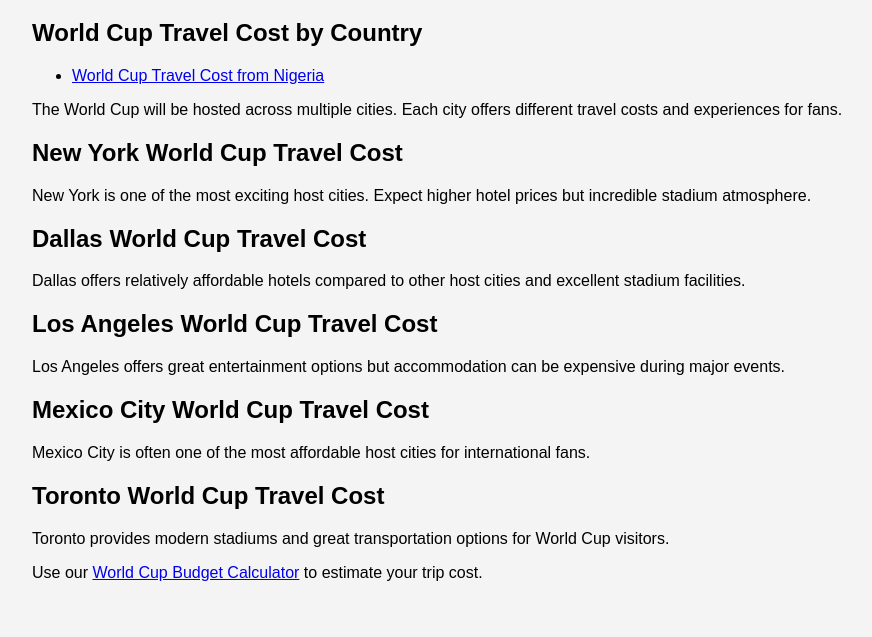
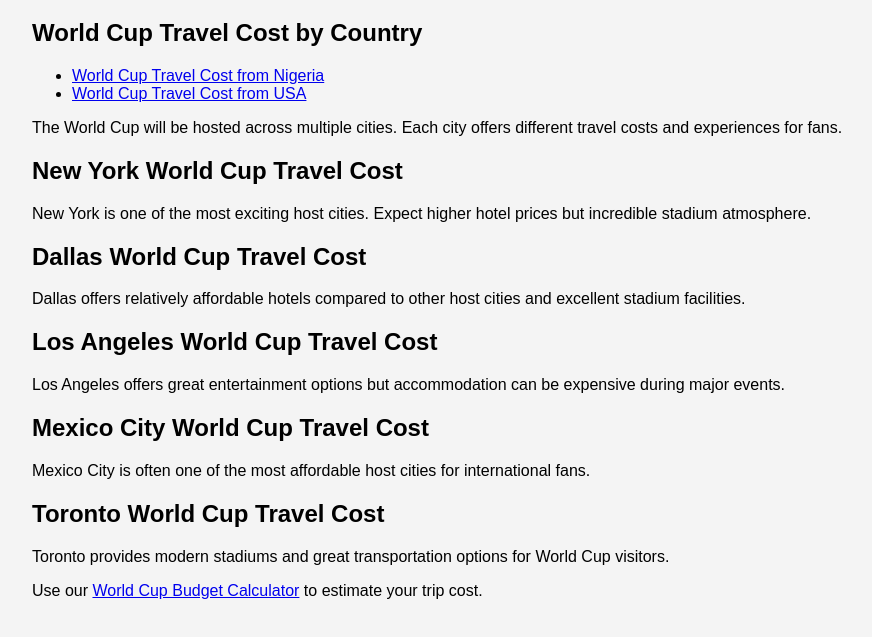
Before and after one commit to chrisko247/worldcupbudget, a plain HTML site: page cities.html in a window 1280 px wide. Shown: the part 91-728 px from the top of the page, without its empty margins (158-1030 px from the left). Drawn offline with Linux system fonts and the light colour scheme.

Commit message:
Update cities.html

```diff
--- a/cities.html
+++ b/cities.html
@@ -36,7 +36,11 @@
 World Cup Travel Cost from Nigeria
 </a>
 </li>
-
+<li>
+<a href="world-cup-travel-cost-from-usa.html">
+World Cup Travel Cost from USA
+</a>
+</li>
 </ul>
 <p>The World Cup will be hosted across multiple cities. Each city offers different travel costs and experiences for fans.</p>
 
```
